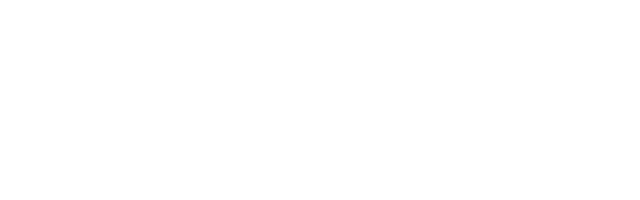
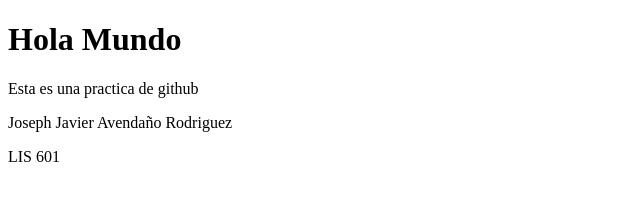
Before and after one commit to JosephAvendano/practica-github, a plain HTML site: page index.html in a window 1280 px wide. Shown: the whole page, without its empty margins (0-640 px from the left). Drawn offline with Linux system fonts and the light colour scheme.

Commit message:
Third Commit

```diff
--- a/index.html
+++ b/index.html
@@ -6,6 +6,10 @@
     <title>Practica de GitHub</title>
 </head>
 <body>
+    <h1>Hola Mundo</h1>
+    <p>Esta es una practica de github</p>
+    <p>Joseph Javier Avendaño Rodriguez</p>
+    <p>LIS 601</p>
 
 </body>
 </html>
```
